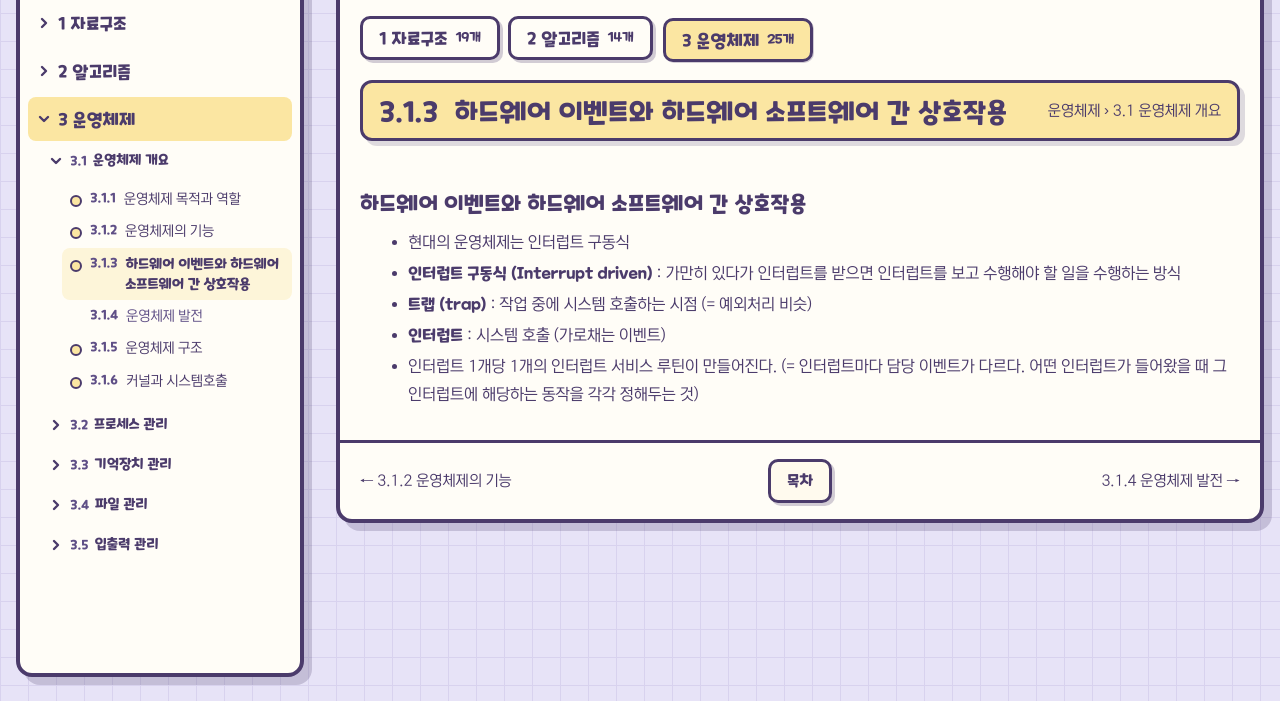
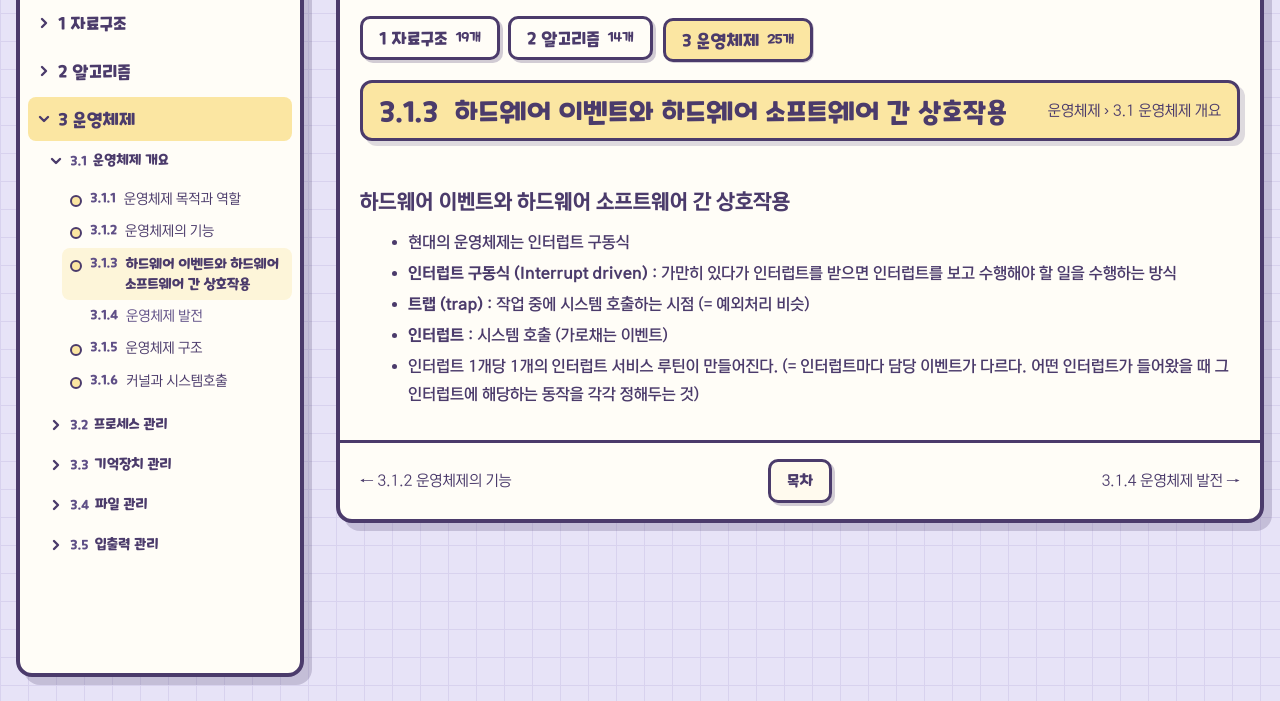
Before and after one commit to sage810/computer-theory, a website: page os/3-1-3/index.html in a window 1280 px wide. Shown: the part 99-800 px from the top of the page. Drawn offline with Linux system fonts and the light colour scheme.

Commit message:
피드백 반영: 노트 칸 제목·용어는 넥슨 Bold, 목록 본문은 넥슨 Medium
- 노트 58장 공통(assets/note.css): 칸 제목 h2 와 굵은 용어를 넥슨 Lv2 고딕 Bold(700)로
- 목록 본문 전체를 넥슨 Lv2 고딕 Medium(500)으로, 고친 곳 꼬리표는 보통 굵기 유지
- fonts/ 에 Medium·Bold 서브셋(한글 2350자) 추가

Co-Authored-By: Claude Opus 5.5 <noreply@anthropic.com>

```diff
--- a/assets/note.css
+++ b/assets/note.css
@@ -3,6 +3,8 @@
 @font-face{font-family:'Maplestory';font-weight:300;src:url(../fonts/Maplestory-300.woff2) format('woff2');font-display:swap}
 @font-face{font-family:'Maplestory';font-weight:700;src:url(../fonts/Maplestory-700.woff2) format('woff2');font-display:swap}
 @font-face{font-family:'NEXON Lv2 Gothic';font-weight:400;src:url(../fonts/NEXONLv2Gothic-Regular.subset.woff2) format('woff2');font-display:swap}
+@font-face{font-family:'NEXON Lv2 Gothic';font-weight:500;src:url(../fonts/NEXONLv2Gothic-Medium.subset.woff2) format('woff2');font-display:swap}
+@font-face{font-family:'NEXON Lv2 Gothic';font-weight:700;src:url(../fonts/NEXONLv2Gothic-Bold.subset.woff2) format('woff2');font-display:swap}
 :root{--ink:#4b3b6b;--paper:#fffdf7;--page:#e7e3f7;--grid:#d8d2ee;--soft:#fffaee;--muted:#5f4f86;--line:rgba(75,59,107,.16);--guide:rgba(75,59,107,.28);--sh:rgba(75,59,107,.18);--focus:#d9488f}
 .s-ds{--accent:#a9dce4;--tint:#e3f3f6}
 .s-algo{--accent:#f9cade;--tint:#fdeaf2}
@@ -43,21 +45,22 @@ main{padding:20px 20px 32px}
 
 /* 공부 칸: 영역 제목 글꼴 + 선 없이 넓은 칸 사이 여백과 들여쓰기로 묶음 (시안 G) */
 .part{margin-top:48px;padding-left:24px}
-.part > h2{margin:0 0 12px -24px;font-family:'CookieRun','Maplestory',sans-serif;font-size:21px;font-weight:700;line-height:1.3}
+.part > h2{margin:0 0 12px -24px;font-family:'NEXON Lv2 Gothic','Malgun Gothic',sans-serif;font-size:21px;font-weight:700;line-height:1.3}
 .part > :nth-child(2){margin-top:0}
 .part h3{margin:24px 0 8px;font-family:'Maplestory',sans-serif;font-size:18px;font-weight:700;line-height:1.4}
 .part h4{margin:16px 0 4px;font-family:'Maplestory',sans-serif;font-size:16px;font-weight:700;line-height:1.4;color:var(--muted)}
 .part p,.part li{font-size:16px;line-height:1.7;text-wrap:pretty}
+.part li{font-weight:500}   /* 목록 본문: 넥슨 Lv2 고딕 Medium (피드백) */
 .part ul,.part ol{margin:0;padding-left:24px}
 .part li + li{margin-top:4px}
 .part li > ul,.part li > ol{margin-top:4px}
 .part ul ul{list-style:circle}
 .part ul ul ul{list-style:square}
 .part ul ul ul ul{list-style:'– '}
-/* 용어: 본문 글꼴은 400 만 있어 굵은 글씨는 Maplestory 700 */
-.part strong{font-family:'Maplestory',sans-serif;font-weight:700}
+/* 용어·칸 제목: 넥슨 Lv2 고딕 Bold (피드백) */
+.part strong{font-family:'NEXON Lv2 Gothic','Malgun Gothic',sans-serif;font-weight:700}
 /* 원본(한글 파일)과 다르게 고친 곳 */
-.fix{display:inline-block;margin-left:4px;padding:0 6px;border:1.5px dashed var(--focus);border-radius:6px;color:#a3356b;font-size:13px;line-height:1.6}
+.fix{display:inline-block;font-weight:400;margin-left:4px;padding:0 6px;border:1.5px dashed var(--focus);border-radius:6px;color:#a3356b;font-size:13px;line-height:1.6}
 /* 빈 칸: 첫 화면 '준비 중' 꼬리표와 같은 모양 */
 .part p.empty{display:inline-block;margin:4px 0 0;padding:4px 8px;border:2px dashed #8b7cb8;border-radius:6px;font-size:12px;line-height:1;color:var(--muted)}
 .part figure{margin:8px 0}
```
Also changed, not shown: PROJECT_MAP.md (+1 -1 lines), .design/style-lock.md, fonts/NEXONLv2Gothic-Bold.subset.woff2 (added), fonts/NEXONLv2Gothic-Medium.subset.woff2 (added), 1 other file.
